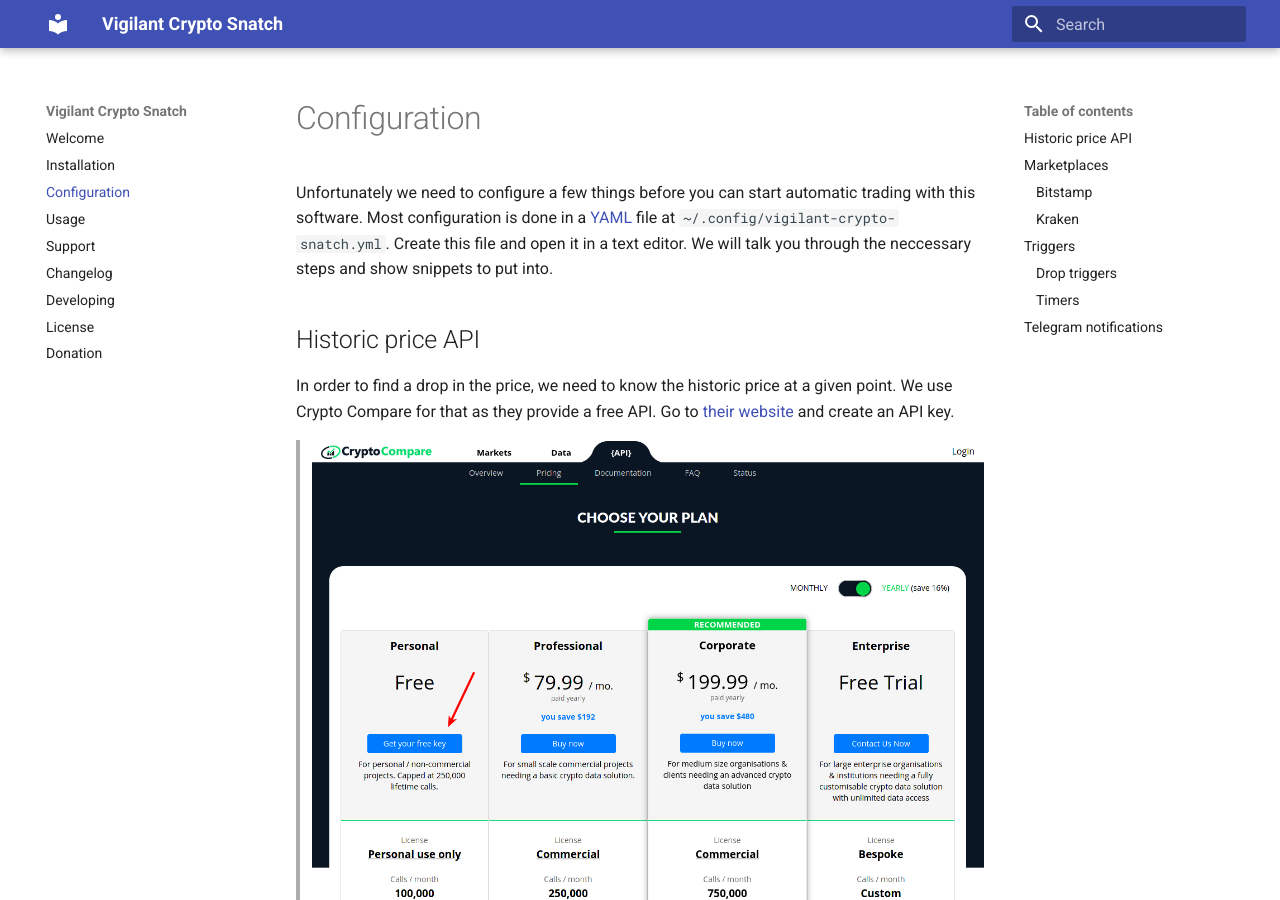
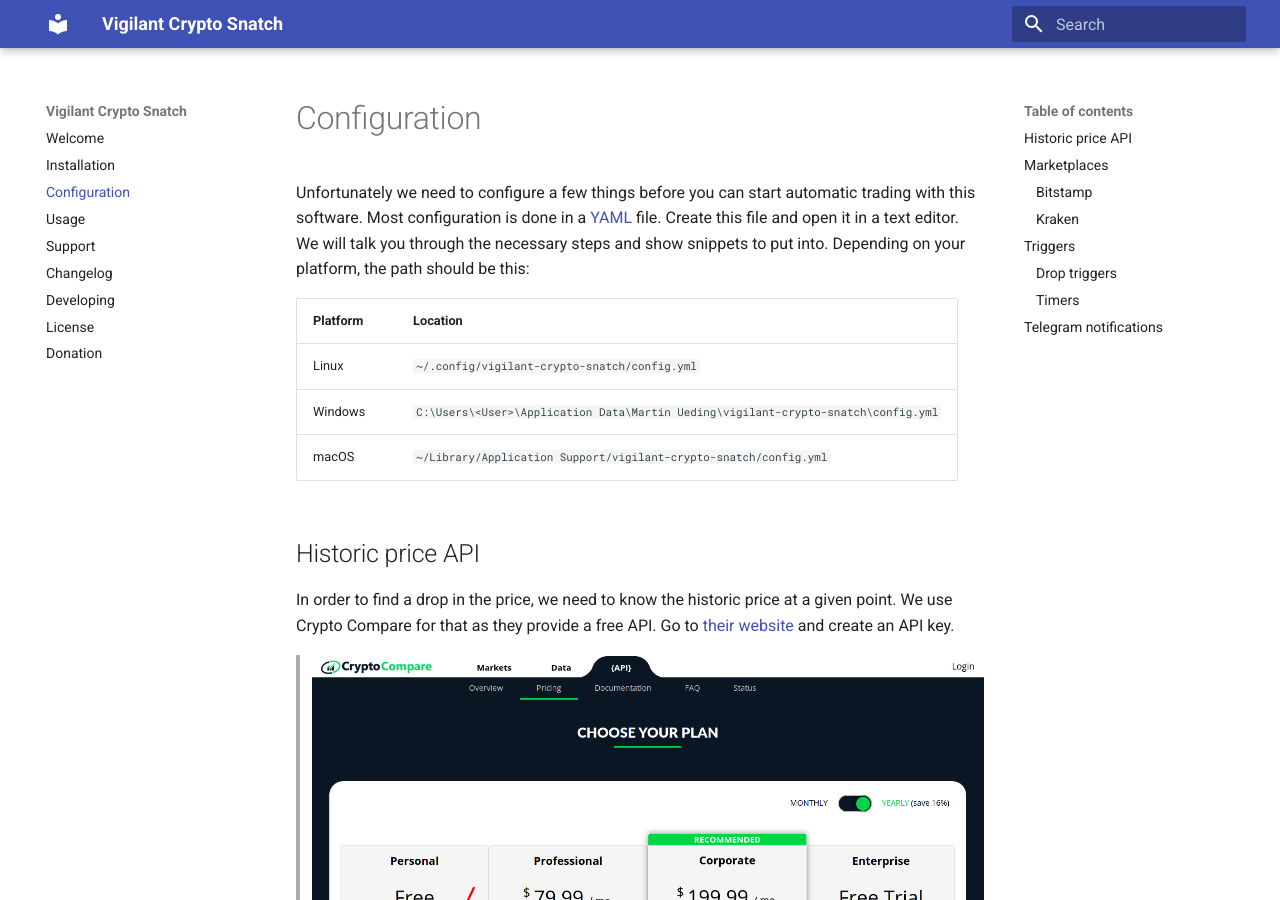
Before and after one commit to martin-ueding/vigilant-crypto-snatch, an MkDocs documentation site: the page built from docs/configuration.md, in a window 1280 px wide and 900 px high. Built offline with MkDocs 1.6.1 and Material for MkDocs 9.7.7, drawn with Linux system fonts in a browser that asks for light colours.

Commit message:
Update documentation with paths

```diff
--- a/docs/configuration.md
+++ b/docs/configuration.md
@@ -1,6 +1,12 @@
 # Configuration
 
-Unfortunately we need to configure a few things before you can start automatic trading with this software. Most configuration is done in a [YAML](https://yaml.org/) file at `~/.config/vigilant-crypto-snatch.yml`. Create this file and open it in a text editor. We will talk you through the neccessary steps and show snippets to put into.
+Unfortunately we need to configure a few things before you can start automatic trading with this software. Most configuration is done in a [YAML](https://yaml.org/) file. Create this file and open it in a text editor. We will talk you through the necessary steps and show snippets to put into. Depending on your platform, the path should be this:
+
+| Platform | Location |
+| --- | --- |
+| Linux | `~/.config/vigilant-crypto-snatch/config.yml` |
+| Windows | `C:\Users\<User>\Application Data\Martin Ueding\vigilant-crypto-snatch\config.yml` |
+| macOS | `~/Library/Application Support/vigilant-crypto-snatch/config.yml`
 
 ## Historic price API
 
```
